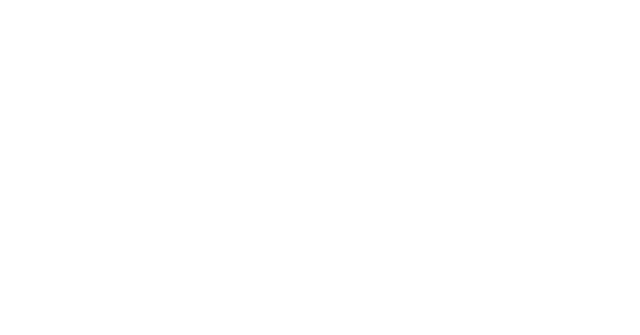
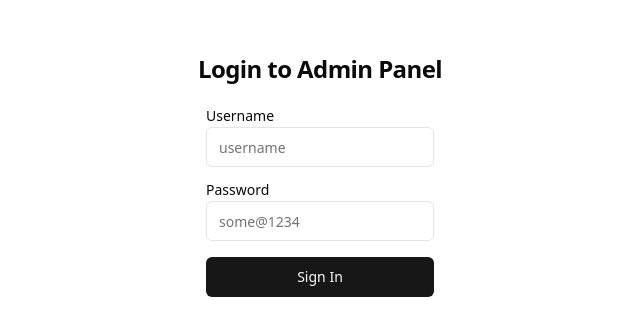
Before and after one commit to shahbaz42/voronoi-hierarchy-visualization, a React (Vite) app in the folder frontend/: page /login in a window 1280 px wide. Before the commit this address had no page. Shown: the part 225-560 px from the top of the page, without its empty margins (320-960 px from the left). Built offline with nearby package versions, Linux system fonts and the light colour scheme; no server answers.

Commit message:
implement admin login and employee deletion

```diff
--- a/frontend/src/App.tsx
+++ b/frontend/src/App.tsx
@@ -3,19 +3,24 @@ import "./App.css";
 import EmployeeData from "./pages/employee-table";
 import VoronoiVisualization from "./pages/vornoi-visualization";
 import EmployeeRegistration from "./pages/employee-registration";
-import { Toaster } from "react-hot-toast";
+import PrivateRoute from "./components/PrivateRoute";
+import AuthenticationPage from "./pages/login";
 
 function App() {
   return (
     <div>
-      <Toaster position="top-center" />
-      <Router>
-        <Routes>
-          <Route path="/" element={<VoronoiVisualization />} />
-          <Route path="/admin" element={<EmployeeData />} />
-          <Route path="/register" element={<EmployeeRegistration />} />
-        </Routes>
-      </Router>
+      <Routes>
+        <Route path="/" element={<VoronoiVisualization />} />
+        <Route
+          path="/admin"
+          element={<PrivateRoute element={<EmployeeData />} />}
+        />
+        <Route
+          path="/register"
+          element={<PrivateRoute element={<EmployeeRegistration />} />}
+        />
+        <Route path="login" element={<AuthenticationPage />} />
+      </Routes>
     </div>
   );
 }
--- /dev/null
+++ b/frontend/src/components/PrivateRoute.tsx
@@ -0,0 +1,19 @@
+// src/components/PrivateRoute.tsx
+import React from "react";
+import { Navigate } from "react-router-dom";
+import { useAuth } from "../context/AuthContext";
+import { toast } from "react-hot-toast";
+
+interface PrivateRouteProps {
+  element: JSX.Element;
+}
+
+const PrivateRoute: React.FC<PrivateRouteProps> = ({ element }) => {
+  const { isAuthenticated } = useAuth();
+  if (!isAuthenticated){
+    return <Navigate to="/login" />;
+  }
+    return element;
+};
+
+export default PrivateRoute;
--- /dev/null
+++ b/frontend/src/context/AuthContext.tsx
@@ -0,0 +1,155 @@
+import {
+  createContext,
+  ReactNode,
+  useEffect,
+  useState,
+  useContext,
+} from "react";
+import { toast } from "react-hot-toast";
+import { useNavigate } from "react-router-dom";
+import useLocalStorage from "../hooks/useLocalStorage";
+
+const baseurl = import.meta.env.VITE_API_URL;
+
+type Props = {
+  children?: ReactNode;
+};
+
+type IAuthContext = {
+  isLoggedIn: boolean;
+  token: string;
+  login: (username: string, password: string) => void;
+  logout: () => void;
+  authenticate: (tid: string) => void;
+  deleteEmployee?: (id: string) => void;
+  isAuthenticated: boolean;
+};
+
+const initialAuthContext: IAuthContext = {
+  isLoggedIn: false,
+  token: "",
+  login: () => {},
+  logout: () => {},
+  authenticate: () => {},
+  deleteEmployee: () => {},
+  isAuthenticated: false,
+};
+
+const AuthContext = createContext<IAuthContext>(initialAuthContext);
+
+const AuthProvider = ({ children }: Props) => {
+  const navigate = useNavigate();
+  const [token, setToken] = useLocalStorage("token", "");
+  // const [user, setUser] = useLocalStorage("user", {});
+  const [isLoggedIn, setIsLoggedIn] = useState(!!token);
+
+  useEffect(() => {
+    setIsLoggedIn(!!token);
+  }, [token]);
+
+  const login = async (username: string, password: string) => {
+    const tid = toast.loading("Logging in...");
+
+    const response = await fetch(`${baseurl}/admin/login`, {
+      method: "POST",
+      headers: {
+        "Content-Type": "application/json",
+      },
+      body: JSON.stringify({ username, password }),
+    });
+
+    const json = await response.json();
+    if (json.status !== 200) {
+      toast.error(json.message, { id: tid });
+      return;
+    }
+
+    // setUser(json.data.user);
+    setToken(json.data.token);
+    toast.success(json.message, { id: tid });
+    navigate("/admin", { replace: true });
+  };
+
+  // To move it to data context
+  const deleteEmployee = async (id: string) => {
+    try {
+      const response = await fetch(`${baseurl}/admin/employee`, {
+        method: "DELETE",
+        headers: {
+          "Content-Type": "application/json",
+          Authorization: `Bearer ${token}`,
+        },
+        body: JSON.stringify({ id }),
+      });
+
+      const json = await response.json();
+      if (json.status === 200) {
+        toast.success("Employee deleted successfully");
+        window.location.reload();
+        return json.data;
+      } else {
+        toast.error("Error deleting employee");
+        throw new Error(json.message);
+      }
+    } catch (error: any) {
+      if (error.response.status === 401) {
+        toast.error("You are not authorized to perform this action");
+        logout();
+        navigate("/login");
+      }
+      throw error; // Re-throw error to be handled by the caller
+    }
+  };
+
+  const logout = () => {
+    setToken("");
+    toast.error("Logged out");
+    navigate("/login");
+  };
+
+  const authenticate = async (tid: string) => {
+    if (token) {
+      const response = await fetch(`${baseurl}/auth`, {
+        method: "GET",
+        headers: {
+          "Content-Type": "application/json",
+          Authorization: `Bearer ${token}`,
+        },
+      });
+
+      const json = await response.json();
+      if (json.status === 200) return;
+      setToken("");
+    }
+    toast.error("Session expired", { id: tid });
+    navigate("/login");
+  };
+
+  const isAuthenticated = !!token;
+
+  return (
+    <AuthContext.Provider
+      value={{
+        isLoggedIn,
+        login,
+        token,
+        logout,
+        authenticate,
+        deleteEmployee,
+        isAuthenticated,
+      }}
+    >
+      {children}
+    </AuthContext.Provider>
+  );
+};
+
+export const useAuth = (): IAuthContext => {
+  const context = useContext(AuthContext);
+  if (context === undefined) {
+    throw new Error("useAuth must be used within an AuthProvider");
+  }
+  return context;
+};
+
+export { AuthProvider, AuthContext };
--- /dev/null
+++ b/frontend/src/hooks/useLocalStorage.ts
@@ -0,0 +1,22 @@
+import { useEffect, useState } from "react";
+
+const useLocalStorage = (key: any, initial: any) => {
+  const [value, setValue] = useState(() => {
+    try {
+      const saved = JSON.parse(localStorage.getItem(key) as string);
+      if (saved) return saved;
+    } catch (err) {
+      console.error("error reading localstorage");
+    }
+    if (initial instanceof Function) return initial();
+    return initial;
+  });
+
+  useEffect(() => {
+    localStorage.setItem(key, JSON.stringify(value));
+  }, [key, value]);
+
+  return [value, setValue];
+};
+
+export default useLocalStorage;
--- a/frontend/src/main.tsx
+++ b/frontend/src/main.tsx
@@ -1,10 +1,18 @@
-import { StrictMode } from 'react'
-import { createRoot } from 'react-dom/client'
-import App from './App.tsx'
-import './index.css'
+import { StrictMode } from "react";
+import { createRoot } from "react-dom/client";
+import App from "./App.tsx";
+import "./index.css";
+import { BrowserRouter } from "react-router-dom";
+import { AuthProvider } from "./context/AuthContext.tsx";
+import { Toaster } from "react-hot-toast";
 
-createRoot(document.getElementById('root')!).render(
-  <StrictMode>
-    <App />
-  </StrictMode>,
-)
+createRoot(document.getElementById("root")!).render(
+  <div>
+    <Toaster position="top-center" />
+    <BrowserRouter>
+      <AuthProvider>
+        <App />
+      </AuthProvider>
+    </BrowserRouter>
+  </div>
+);
--- /dev/null
+++ b/frontend/src/pages/login.tsx
@@ -0,0 +1,110 @@
+import { Link } from "react-router-dom";
+import { cn } from "../lib/utils";
+import { useState, useContext, useRef } from "react";
+import {
+  ArrowUpRight,
+  Asterisk,
+  Eye,
+  EyeOff,
+  GithubIcon,
+  InstagramIcon,
+  Loader,
+} from "lucide-react";
+import { Input } from "@/components/ui/input";
+import { Label } from "@/components/ui/label";
+import { AuthContext } from "@/context/AuthContext";
+import { Button } from "@/components/ui/button";
+
+export default function AuthenticationPage() {
+  const [isLoading, setIsLoading] = useState(false);
+  const { login } = useContext(AuthContext);
+  const [credentials, setcredentials] = useState({
+    username: "",
+    password: "",
+  });
+
+  const onChangeHander = (e: any) => {
+    setcredentials({
+      ...credentials,
+      [e.target.name]: e.target.value,
+    });
+  };
+
+  async function onSubmit(e: any) {
+    e.preventDefault();
+    setIsLoading(true);
+
+    const username = credentials.username;
+    const password = credentials.password;
+
+    login(username, password);
+    setTimeout(() => {
+      setIsLoading(false);
+    }, 3000);
+  }
+
+  return (
+    <div className="w-full">
+      <div className="relative min-h-screen flex items-center justify-center md:grid lg:grid-cols-1 lg:px-0 px-6">
+        {/* <div className="lg:p-8"> */}
+        <div className="flex w-full flex-col justify-center space-y-6 ">
+          <div className="flex flex-col space-y-2 text-center">
+            <h1 className="text-2xl font-semibold tracking-tight">
+              Login to Admin Panel
+            </h1>
+          </div>
+          <div className={cn("grid gap-6 justify-center")}>
+            <form onSubmit={onSubmit}>
+              <div className="grid gap-4">
+                <div className="grid gap-1">
+                  <Label
+                    // className="sr-only"
+                    htmlFor="email"
+                  >
+                    Username
+                  </Label>
+                  <Input
+                    name="username"
+                    placeholder="username"
+                    type="text"
+                    value={credentials.username}
+                    onChange={onChangeHander}
+                    autoCapitalize="none"
+                    autoComplete="email"
+                    autoCorrect="off"
+                    disabled={isLoading}
+                  />
+                </div>
+                <div className="grid gap-1 relative">
+                  <Label
+                    // className="sr-only"
+                    htmlFor="email"
+                  >
+                    Password
+                  </Label>
+                  <Input
+                    name="password"
+                    placeholder="some@1234"
+                    value={credentials.password}
+                    onChange={onChangeHander}
+                    type="password"
+                    autoCapitalize="none"
+                    autoCorrect="off"
+                    disabled={isLoading}
+                  />
+                </div>
+                <Button disabled={isLoading} className="w-auto">
+                  {isLoading && (
+                    <Loader className="mr-2 h-4 w-4 animate-spin" />
+                  )}
+                  Sign In
+                </Button>
+              </div>
+            </form>
+          </div>
+          {/* </div> */}
+        </div>
+      </div>
+    </div>
+  );
+}
--- a/frontend/src/pages/vornoi-visualization.tsx
+++ b/frontend/src/pages/vornoi-visualization.tsx
@@ -84,7 +84,7 @@ async function getData(): Promise<Employee[]> {
   }
 
   try {
-    const response = await axios.get(`${apiUrl}/employees`);
+    const response = await axios.get(`${apiUrl}/admin/employee`);
     return response.data.employees;
   } catch (error) {
     console.error("Error fetching data:", error);
@@ -97,7 +97,6 @@ export default function VoronoiVisualization() {
   const [loading, setLoading] = useState<boolean>(true);
   const [departments, setDepartments] = useState(0);
   const [specializations, setSpecializations] = useState(0);
-
 
   useEffect(() => {
     async function fetchData() {
```
Also changed, not shown: frontend/src/components/employees/columns.tsx (+11 -2 lines), frontend/src/pages/employee-registration.tsx (+15 -4 lines), frontend/src/pages/employee-table.tsx (+19 -8 lines), frontend/public/vercel.json (added), 1 other file (tests, documents, lock files or other folders).
